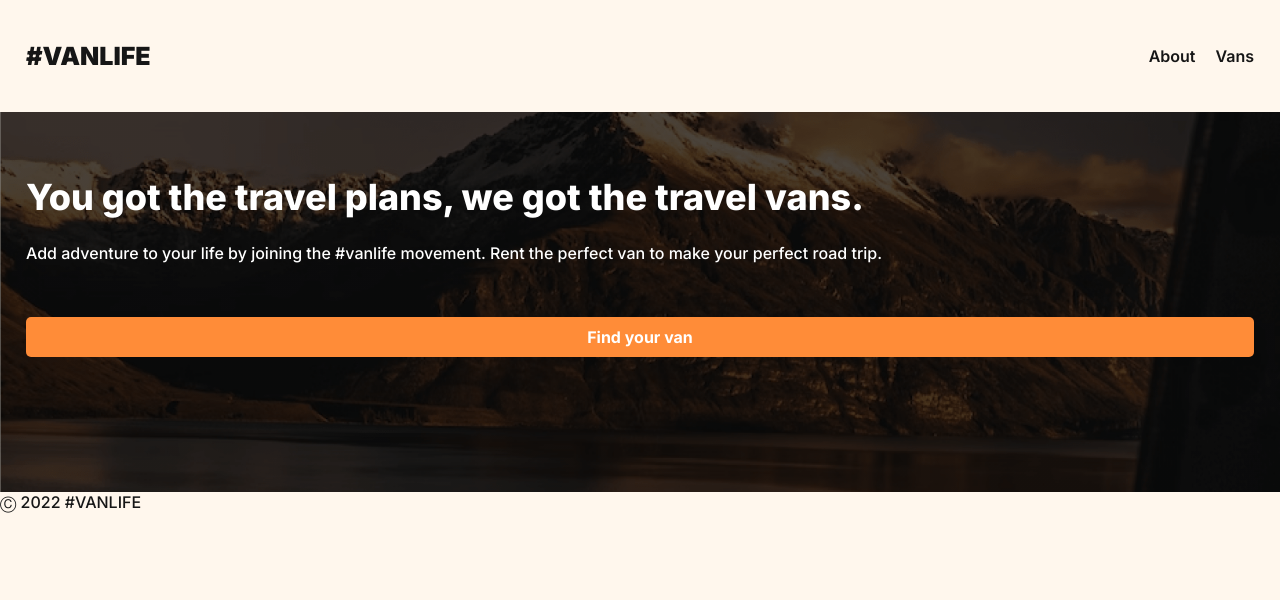
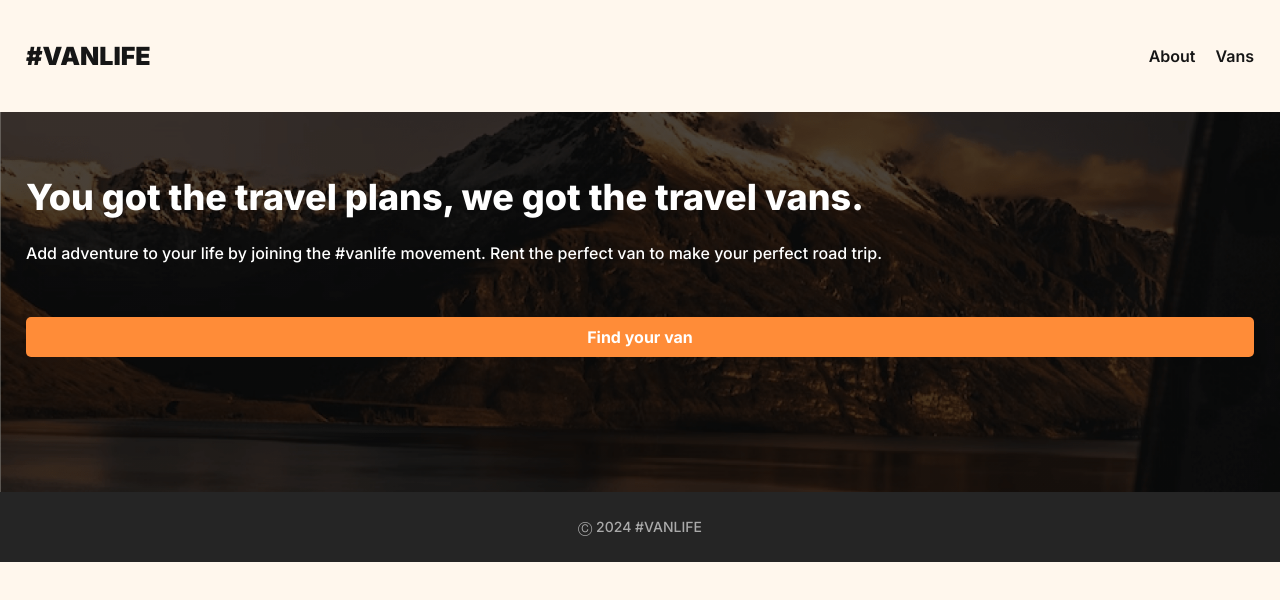
Before and after one commit to ameh-samson/VANLIFE-PROJECT, a React (Vite) app: page / in a window 1280 px wide. Shown: the top 600 px of the page. Built offline with nearby package versions, Linux system fonts and the light colour scheme; what miragejs would draw is missing.

Commit message:
Footer styled and current year gotten

```diff
--- a/src/components/Footer.jsx
+++ b/src/components/Footer.jsx
@@ -1,7 +1,8 @@
 export default function Footer() {
+  const currentYear = new Date().getFullYear();
   return (
     <footer className="footer">
-      <p>Ⓒ 2022 #VANLIFE</p>
+      <p>Ⓒ {currentYear} #VANLIFE</p>
     </footer>
   );
 }
--- a/src/index.css
+++ b/src/index.css
@@ -63,6 +63,18 @@ header a:hover {
   border-radius: 5px;
   cursor: pointer;
   border: none;
+}
+
+footer.footer {
+  background: #252525;
+  padding-block: 26px;
+  text-align: center;
+}
+
+footer.footer p {
+  color: #aaaaaa;
+  font-size: 14px;
+  font-weight: 500;
 }
 
 /* Home page */
```
